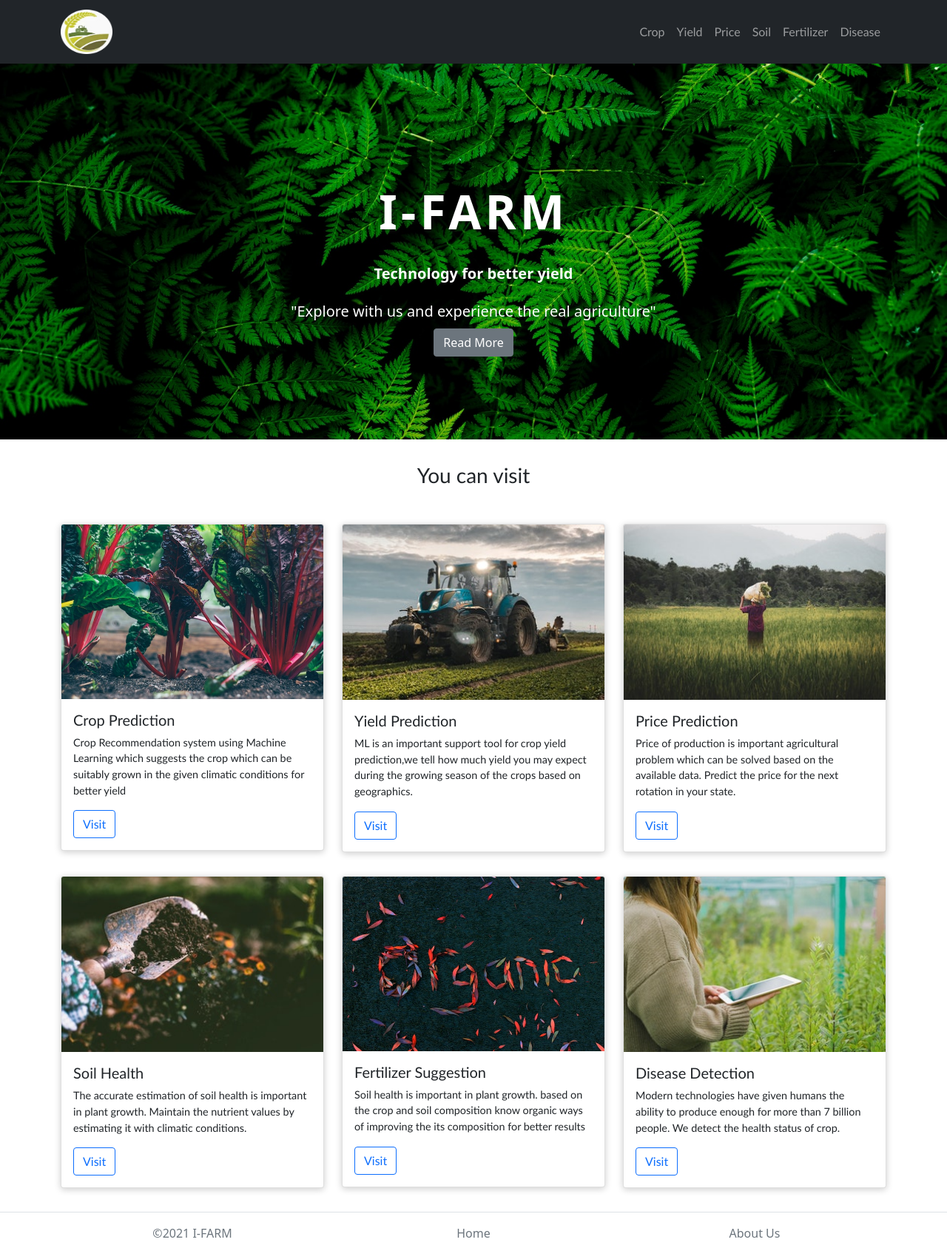
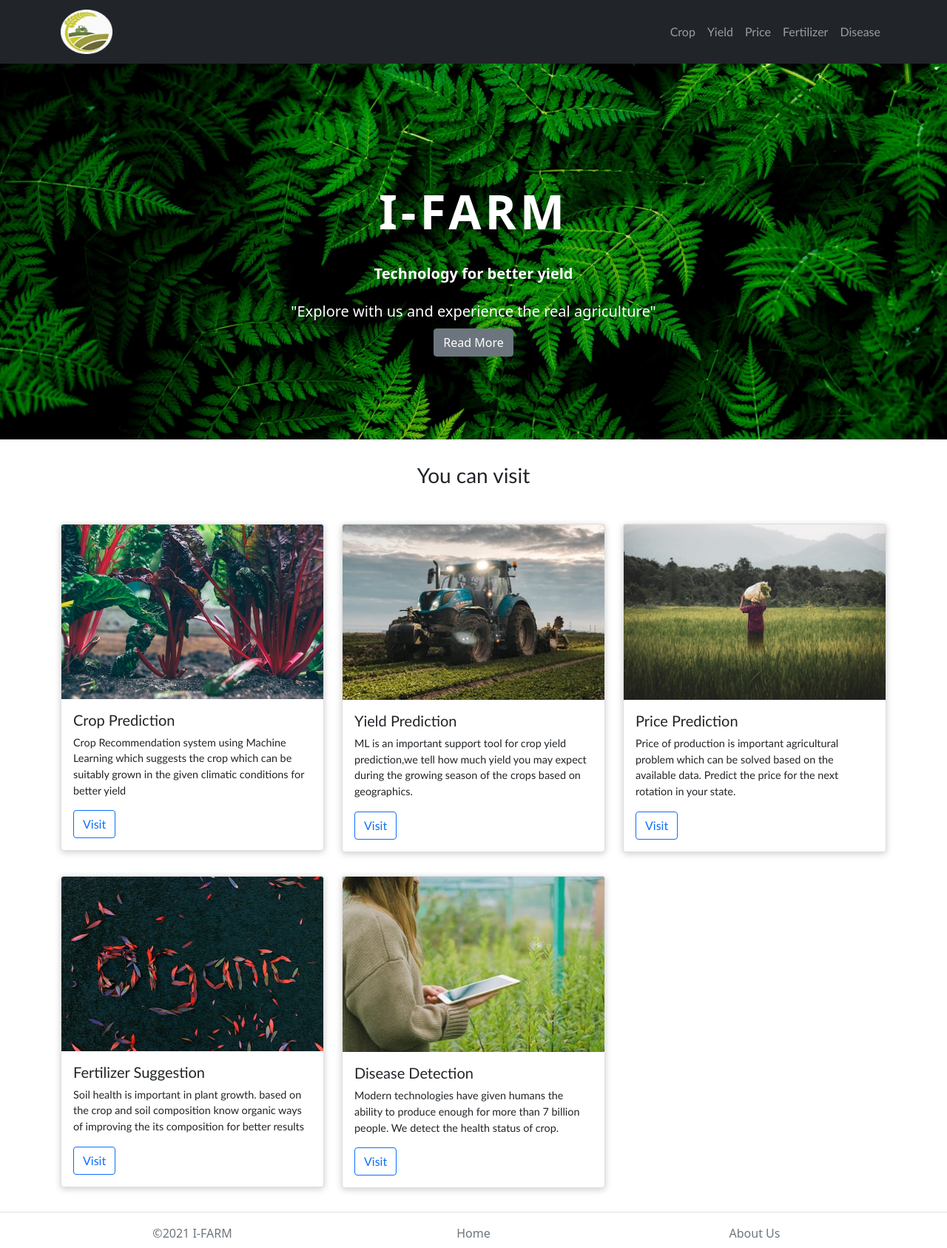
Before and after one commit to Mohit-3430/AAC, a Flask app: page / in a window 1280 px wide. Shown: the whole page at 74% size. Run offline with Flask 2, Linux system fonts and the light colour scheme; parts of the project's set-up code (start-up, migrations or seed data) failed here and were passed over.

Commit message:
Reomoved soil health part

```diff
--- a/Web_App/app.py
+++ b/Web_App/app.py
@@ -16,7 +16,6 @@ current_year = current_time.year
 model_crop = joblib.load(open("model_files/crop_prediction.joblib", "rb"))
 model_yield = joblib.load(open("model_files/crop_yield_prediction.joblib", "rb"))
 model_cost = joblib.load(open("model_files/price_prediction_icrisat.joblib", "rb"))
-model_soil = joblib.load(open("model_files/soil_health.joblib","rb"))
 
 # loading dl model
 
@@ -106,11 +105,6 @@ def price_predict():
     return render_template("price_predict.html",title=title, current_year=current_year)
 
 
-@app.route("/soil-prediction", methods=["POST", "GET"])
-def soil_predict():
-    title='Soil Health'
-    return render_template("soil_predict.html",title=title)
-
 @app.route("/fertilizer-predict")
 def fertilizer_predict():
     title = "Fertilizer Prediction"
@@ -189,25 +183,6 @@ def price_result():
         cost=cost, title=title
     )
 
-@app.route("/soil-result",  methods=["POST", "GET"])
-def soil_result():
-
-    title='Soil Result'
-
-    if request.method == "POST":
-        crop = request.form.get("Crop")
-        temperature = float(request.form["Temperature"])
-        humidity = float(request.form["Humidity"])
-        rainfall = float(request.form["Rainfall"])
-        ph = float(request.form["Ph"])
-
-    result = model_soil.predict([[crop,temperature,humidity,rainfall,ph]])
-
-    N = int(result[0][0])
-    P = int(result[0][1])
-    K = int(result[0][2])
-
-    return render_template("soil_result.html", N=N, P=P, K=K,title=title)
 
 @app.route("/fertilizer-predict", methods=["POST", "GET"])
 def fertilizer_result():
--- a/Web_App/templates/base.html
+++ b/Web_App/templates/base.html
@@ -47,9 +47,6 @@
                             <a class="nav-link" href="{{ url_for('price_predict') }}">Price</a>
                         </li>
                         <li class="nav-item">
-                            <a class="nav-link" href="{{ url_for('soil_predict') }}">Soil</a>
-                        </li>
-                        <li class="nav-item">
                             <a class="nav-link" href="{{ url_for('fertilizer_predict') }}">Fertilizer</a>
                         </li>
                         <li class="nav-item">
--- a/Web_App/templates/index.html
+++ b/Web_App/templates/index.html
@@ -80,19 +80,6 @@
 			<div class="col-lg-4 col-md-6 py-3 py-sm-3">
 				<div class="card box-shadow">
 					<div class="img-effect">
-						<img src="static/images/soil.jpg" class="card-img-top" alt="...">
-					</div>
-					<div class="card-body">
-						<h5 class="card-title">Soil Health </h5>
-						<p class="card-text">The accurate estimation of soil health is important in plant growth.
-							Maintain the nutrient values by estimating it with climatic conditions.</p>
-						<a href="{{ url_for('soil_predict') }}" class="btn btn-outline-primary">Visit</a>
-					</div>
-				</div>
-			</div>
-			<div class="col-lg-4 col-md-6 py-3 py-sm-3">
-				<div class="card box-shadow">
-					<div class="img-effect">
 						<img src="static/images/organic.jpg" class="card-img-top" alt="...">
 					</div>
 					<div class="card-body">
```
Also changed, not shown: 1 other file.
